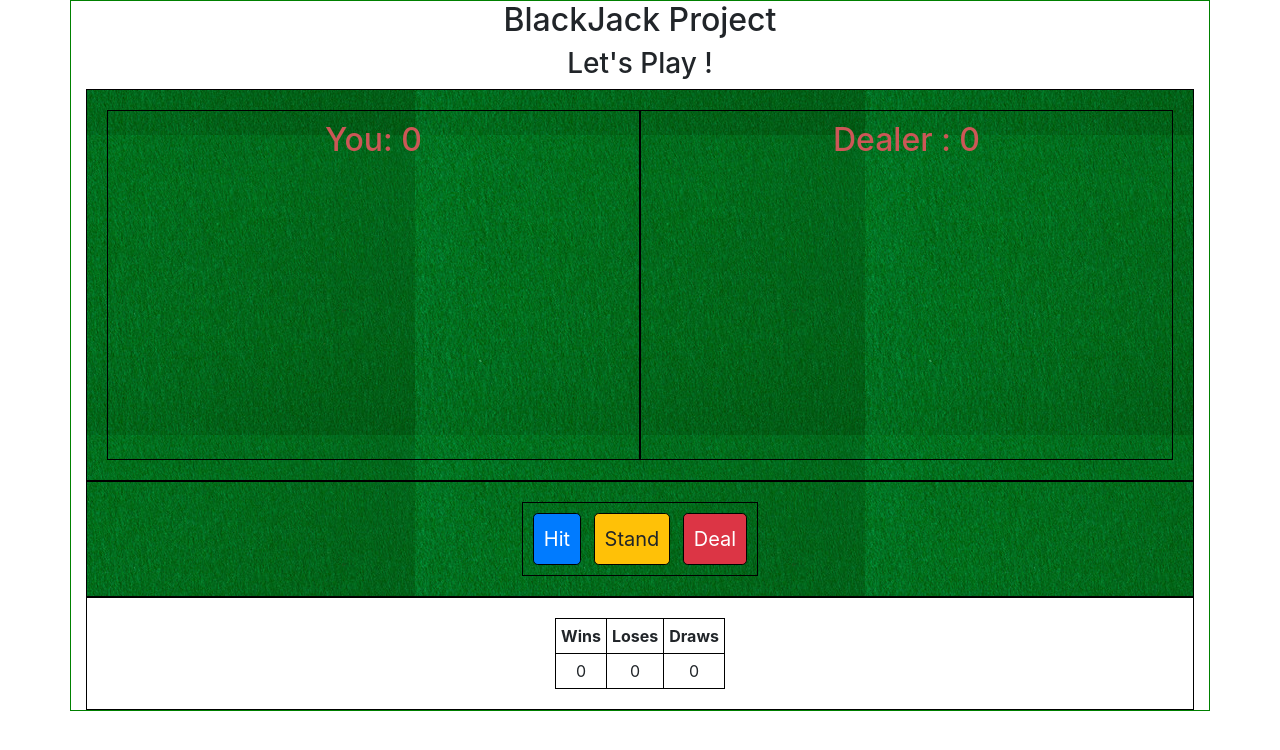
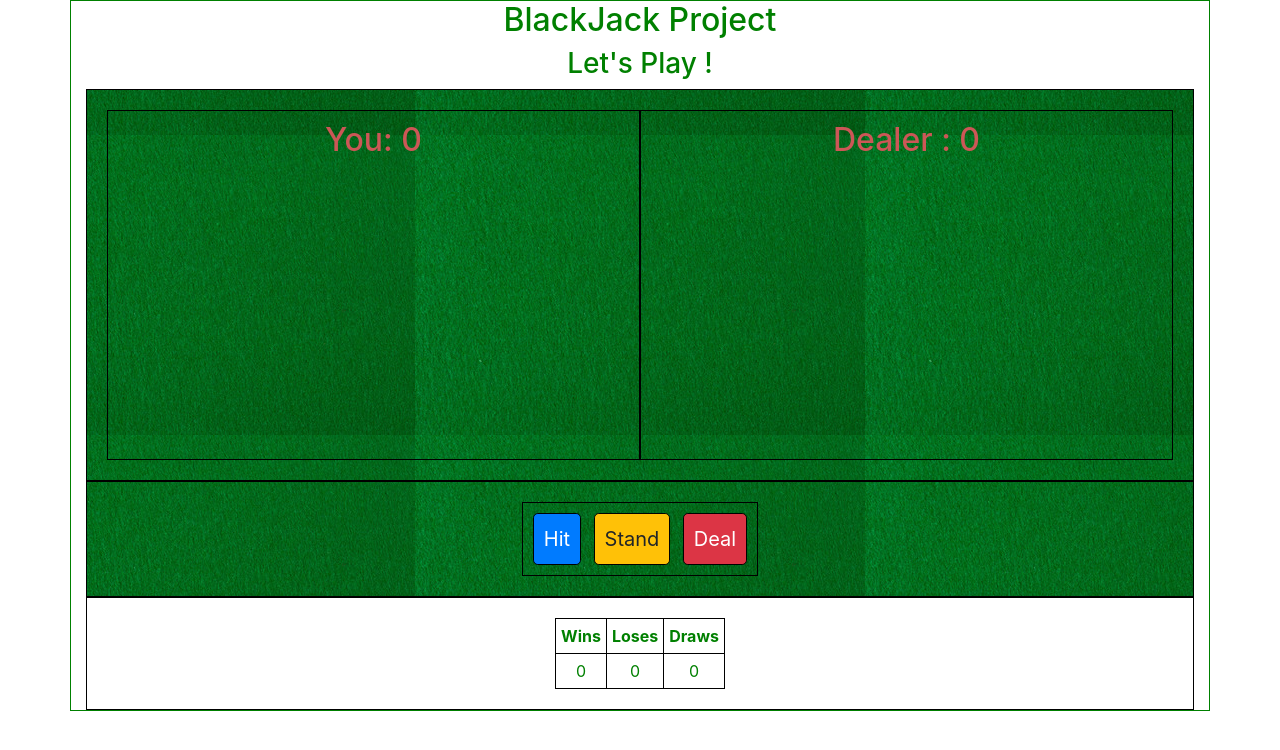
Before and after one commit to ALAAEddineACHEACHE/BlackJack, a plain HTML site: page index.html in a window 1280 px wide. Drawn offline with nearby package versions, Linux system fonts and the light colour scheme.

Commit message:
Update index.html

```diff
--- a/index.html
+++ b/index.html
@@ -11,8 +11,8 @@
 </head>
 <body>
     <div class="container">
-        <h2>BlackJack Project</h2>
-        <h3><span id="blackjack-result">
+    <h2 style="color:green">BlackJack Project</h2>
+        <h3 style="color:green"><span id="blackjack-result">
             Let's Play !
          </span></h3>
 
@@ -33,7 +33,7 @@
             </div>
         </div>
         <div class="flex-blackjack-row-3">
-            <table style="border:1px black solid">
+            <table style="border:1px black solid;color:green;">
                        <th>Wins</th>
                        <th>Loses</th>
                        <th>Draws</th>
@@ -45,14 +45,7 @@
             </table>
         </div>
     </div>
-
     <script src="script.js"></script>
-
-
-
-
-
-
 <!-- bootstrap -->
 <script src="https://code.jquery.com/jquery-3.5.1.slim.min.js" integrity="sha384-DfXdz2htPH0lsSSs5nCTpuj/zy4C+OGpamoFVy38MVBnE+IbbVYUew+OrCXaRkfj" crossorigin="anonymous"></script>
 <script src="https://cdn.jsdelivr.net/npm/popper.js@1.16.1/dist/umd/popper.min.js" integrity="sha384-9/reFTGAW83EW2RDu2S0VKaIzap3H66lZH81PoYlFhbGU+6BZp6G7niu735Sk7lN" crossorigin="anonymous"></script>
```
